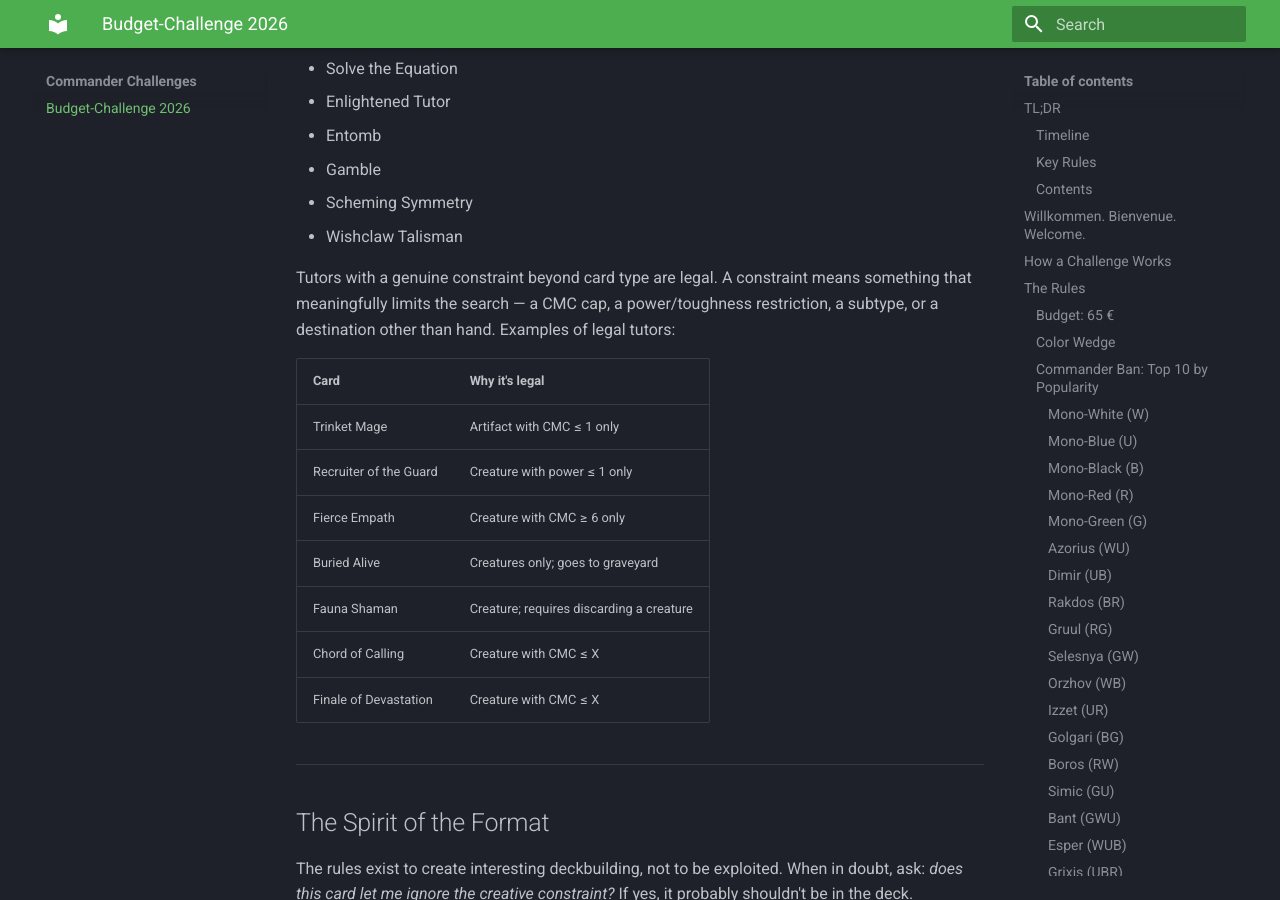
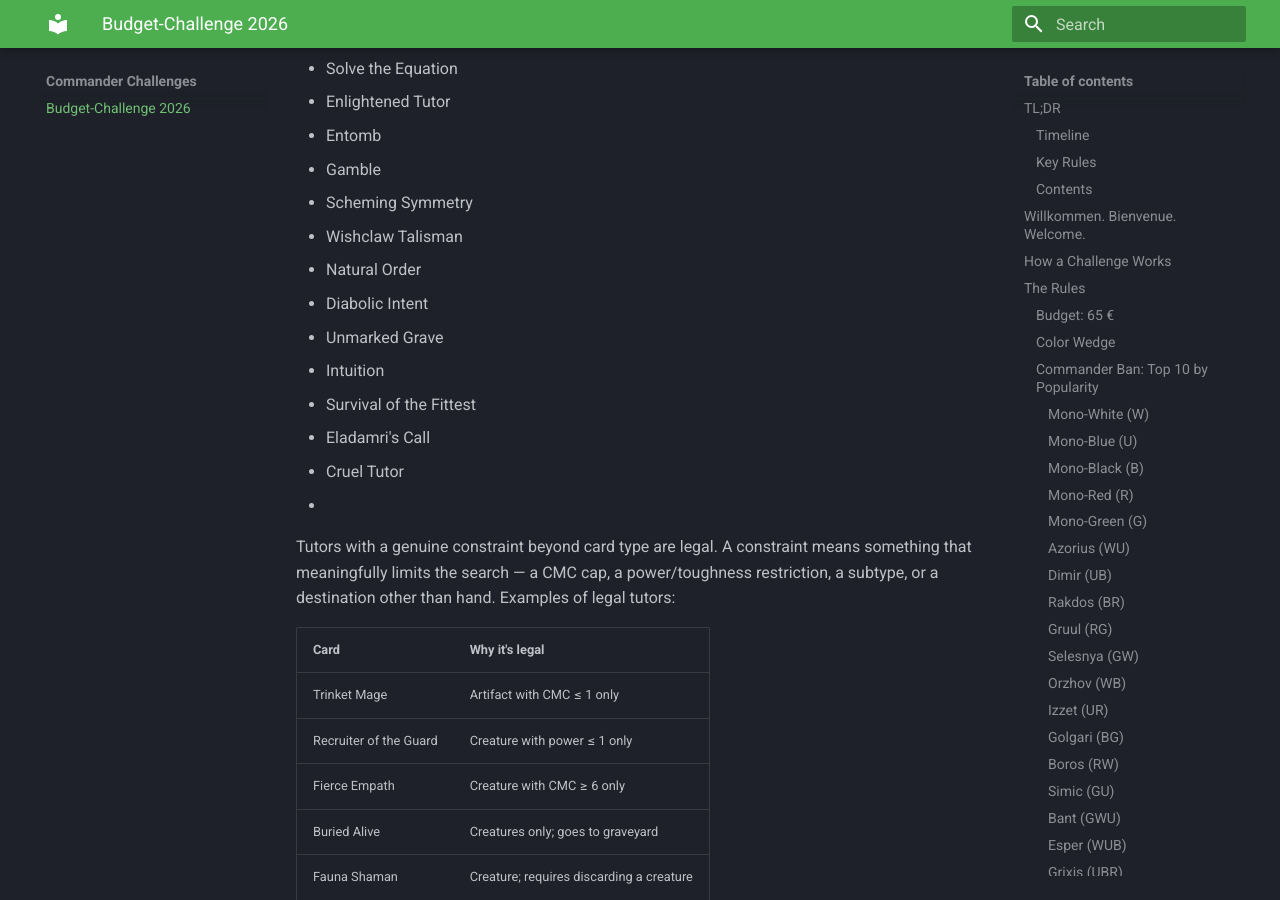
Before and after one commit to chronistoftheblacksword/commander-challenges, an MkDocs documentation site: the page built from budget-challenge/index.md, in a window 1280 px wide and 900 px high, scrolled down 18623 px. Built offline with MkDocs 1.6.1 and Material for MkDocs 9.7.7, drawn with Linux system fonts in a browser that asks for light colours.

Commit message:
Add new tutor cards and clarify constraints
Added additional tutor cards and clarified constraints for legal tutors.

```diff
--- a/budget-challenge/index.md
+++ b/budget-challenge/index.md
@@ -485,6 +485,15 @@ Free tutoring undermines the creative constraint of the format. The following ca
 - Gamble
 - Scheming Symmetry
 - Wishclaw Talisman
+- Natural Order
+- Diabolic Intent
+- Unmarked Grave
+- Intuition
+- Survival of the Fittest
+- Eladamri's Call
+- Cruel Tutor
+-
+
 
 Tutors with a genuine constraint beyond card type are legal. A constraint means something that meaningfully limits the search — a CMC cap, a power/toughness restriction, a subtype, or a destination other than hand. Examples of legal tutors:
 
```
